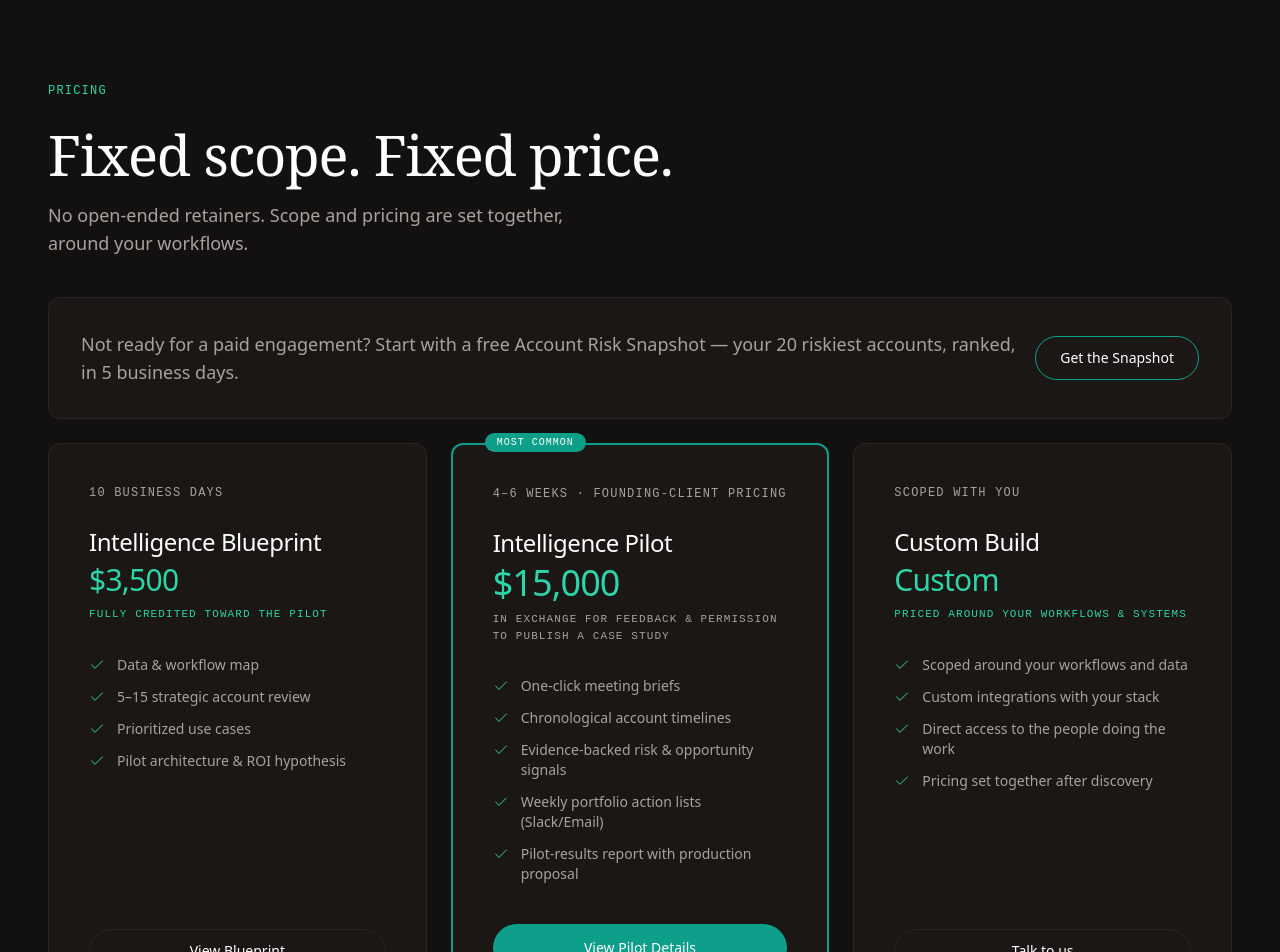
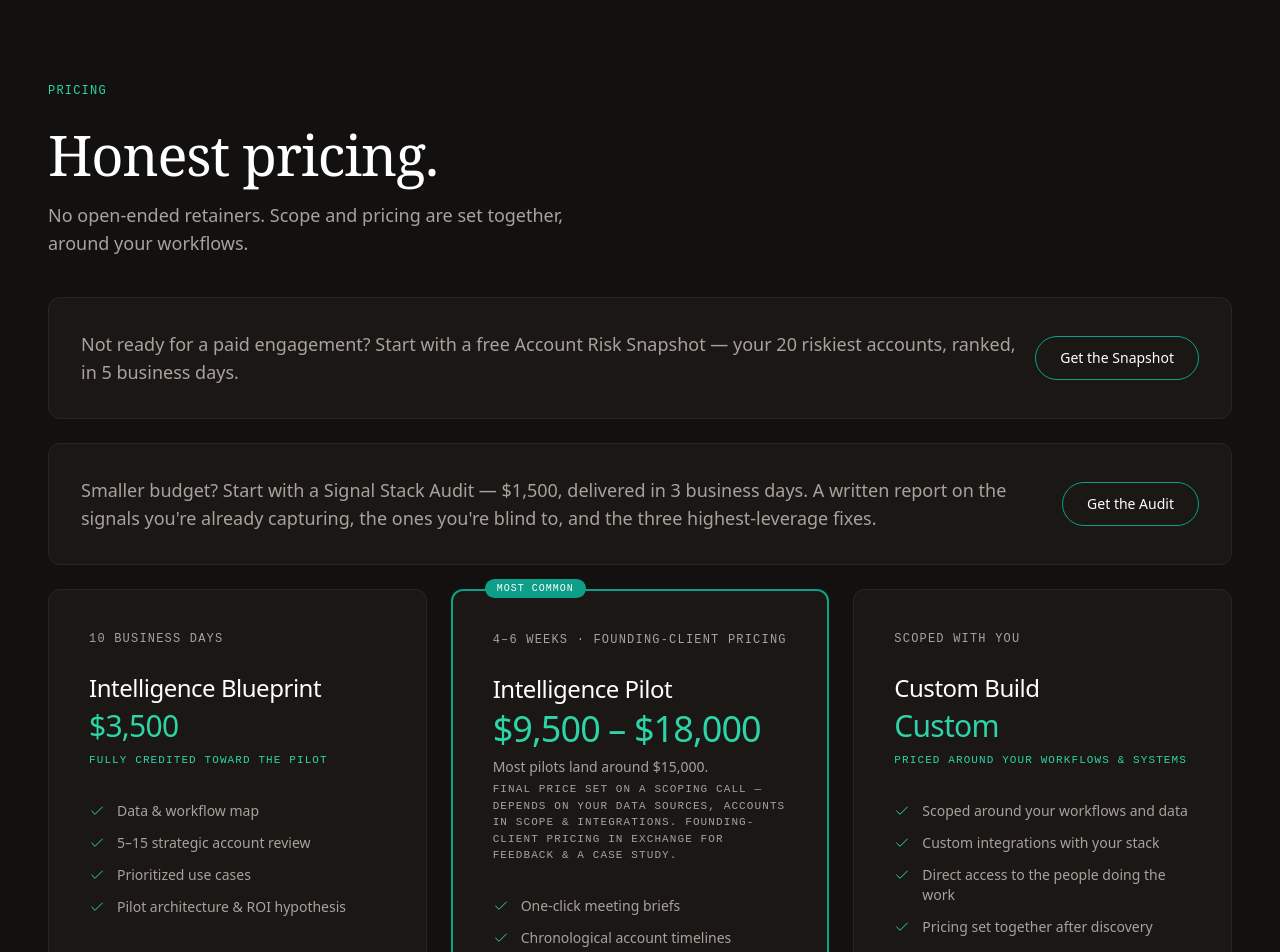
Before and after one commit to sahilghewari/NexaWorks-v4, a Next.js app: page / in a window 1280 px wide. Shown: the part 2720-3672 px from the top of the page. Built offline with nearby package versions, Linux system fonts and the light colour scheme.

Commit message:
Pricing: ranged Pilot ($9,500-$18,000), Stack Audit on-ramp, India note

```diff
--- a/src/app/page.tsx
+++ b/src/app/page.tsx
@@ -179,7 +179,7 @@ export default function Home() {
       <section className="section-dark sp-section" id="pricing">
         <div className="container-nw">
           <p className="eyebrow mb-6" style={{ color: "var(--nw-accent-glow)" }}>Pricing</p>
-          <h2 className="text-white mb-4">Fixed scope. Fixed price.</h2>
+          <h2 className="text-white mb-4">Honest pricing.</h2>
           <p className="text-lg mb-10 max-w-xl" style={{ color: "var(--nw-dark-soft)" }}>
             No open-ended retainers. Scope and pricing are set together, around your workflows.
           </p>
@@ -194,6 +194,19 @@ export default function Home() {
               style={{ border: "1px solid var(--nw-accent)" }}
             >
               Get the Snapshot
+            </Link>
+          </div>
+
+          <div className="rounded-xl p-6 md:p-8 mb-6 flex flex-col sm:flex-row sm:items-center gap-4 justify-between" style={{ backgroundColor: "var(--nw-dark-mid)", border: "1px solid var(--nw-line-dark)" }}>
+            <p className="text-lg" style={{ color: "var(--nw-warm-400)" }}>
+              Smaller budget? Start with a Signal Stack Audit — $1,500, delivered in 3 business days. A written report on the signals you&apos;re already capturing, the ones you&apos;re blind to, and the three highest-leverage fixes.
+            </p>
+            <Link
+              href="/contact"
+              className="inline-flex h-11 flex-shrink-0 items-center justify-center rounded-full px-6 text-sm font-medium text-white transition-colors"
+              style={{ border: "1px solid var(--nw-accent)" }}
+            >
+              Get the Audit
             </Link>
           </div>
 
@@ -228,8 +241,9 @@ export default function Home() {
               </span>
               <p className="eyebrow mb-6" style={{ color: "var(--nw-dark-soft)" }}>4–6 Weeks · Founding-Client Pricing</p>
               <h3 className="text-white text-2xl mb-1" style={{ fontFamily: "var(--font-display)" }}>Intelligence Pilot</h3>
-              <p className="text-4xl tracking-tight mb-2" style={{ fontFamily: "var(--font-display)", color: "var(--nw-accent-glow)", fontWeight: 400 }}>$15,000</p>
-              <p className="eyebrow mb-8" style={{ color: "var(--nw-dark-soft)", fontSize: "11px" }}>In exchange for feedback & permission to publish a case study</p>
+              <p className="text-4xl tracking-tight mb-2" style={{ fontFamily: "var(--font-display)", color: "var(--nw-accent-glow)", fontWeight: 400 }}>$9,500 – $18,000</p>
+              <p className="text-sm mb-1" style={{ color: "var(--nw-warm-400)" }}>Most pilots land around $15,000.</p>
+              <p className="eyebrow mb-8" style={{ color: "var(--nw-dark-soft)", fontSize: "11px" }}>Final price set on a scoping call — depends on your data sources, accounts in scope & integrations. Founding-client pricing in exchange for feedback & a case study.</p>
               <ul className="space-y-3 mb-10 flex-1">
                 {["One-click meeting briefs", "Chronological account timelines", "Evidence-backed risk & opportunity signals", "Weekly portfolio action lists (Slack/Email)", "Pilot-results report with production proposal"].map((item) => (
                   <li key={item} className="flex items-start gap-3 text-sm" style={{ color: "var(--nw-warm-400)" }}>
@@ -274,6 +288,9 @@ export default function Home() {
           <p className="text-sm mt-8 max-w-xl" style={{ color: "var(--nw-warm-400)" }}>
             Follow-on: Renewal Risk & Expansion Intelligence ($30K–$75K) · Deal-to-Delivery Assurance ($40K–$100K+) · Managed Improvement ($3K–$15K/mo).{" "}
             <Link href="/contact" className="underline" style={{ color: "var(--nw-accent-glow)" }}>Inquire</Link>
+          </p>
+          <p className="text-sm mt-4 max-w-xl" style={{ color: "var(--nw-warm-400)" }}>
+            Based in India? We price in ₹ for Indian companies — just mention it when you reach out.
           </p>
         </div>
       </section>
```
